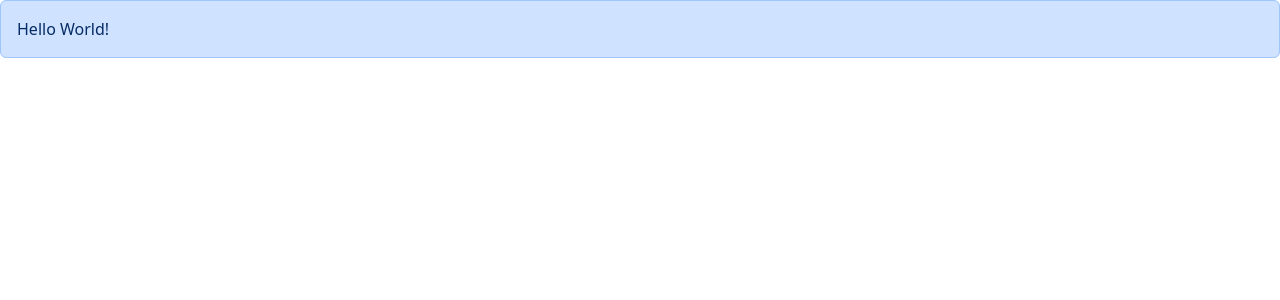
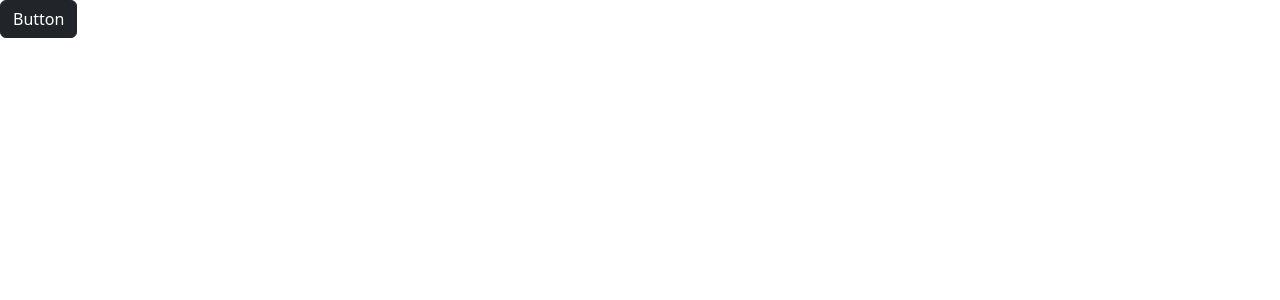
Before and after one commit to AH-Riad/react-app, a React (Vite) app: page / in a window 1280 px wide. Shown: the top 300 px of the page. Built offline with nearby package versions, Linux system fonts and the light colour scheme.

Commit message:
Added a button

```diff
--- a/src/App.tsx
+++ b/src/App.tsx
@@ -1,6 +1,6 @@
-import Alert from "./components/Alert";
-
+// import Alert from "./components/Alert";
 // import ListGroup from "./components/ListGroup";
+import Button from "./components/Button";
 function App() {
   // let items = [
   //   "Rangpur",
@@ -14,11 +14,16 @@ function App() {
   // const handleSelectItem = (item: string) => {
   //   console.log(item);
 
+  // return (
+  //   <div>
+  //     <Alert>
+  //       <span>Hello World!</span>
+  //     </Alert>
+  //   </div>
+  // );
   return (
     <div>
-      <Alert>
-        <span>Hello World!</span>
-      </Alert>
+      <Button />
     </div>
   );
 }
--- /dev/null
+++ b/src/components/Button.tsx
@@ -0,0 +1,5 @@
+const Button = () => {
+  return <button className="btn btn-dark btn-primary">Button</button>;
+};
+
+export default Button;
```
